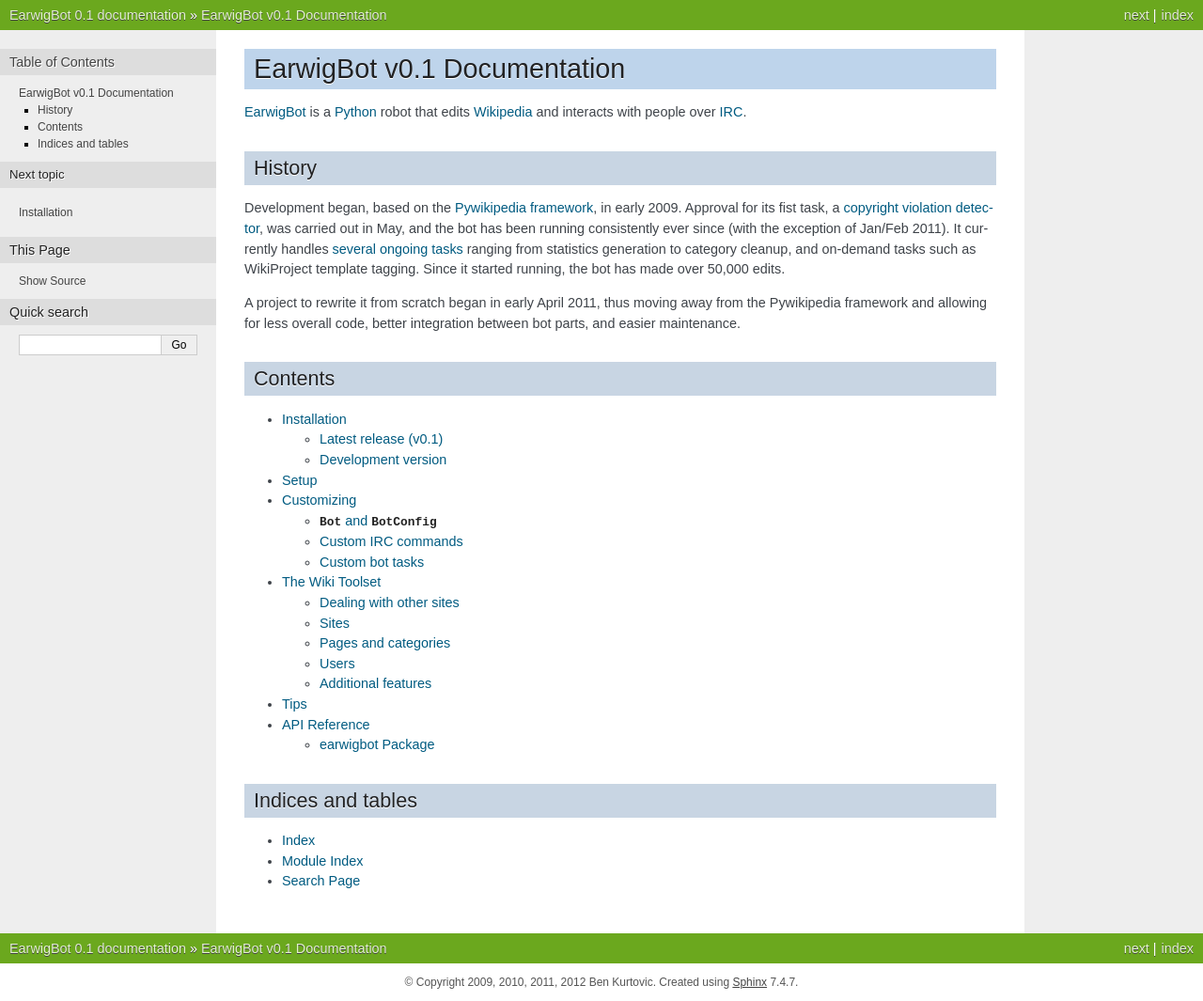
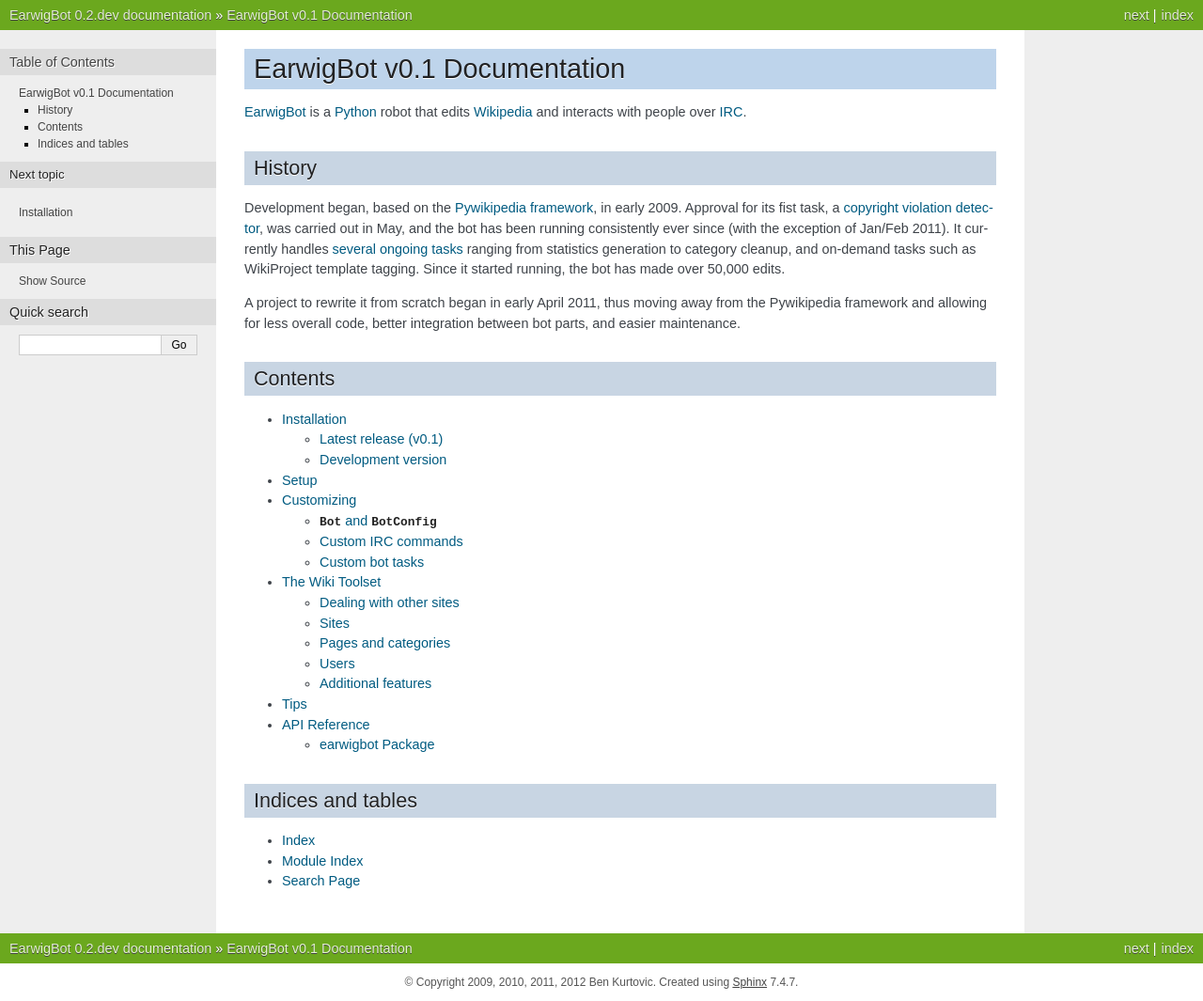
Before and after one commit to earwig/earwigbot, a Sphinx documentation site: the page built from docs/index.rst, in a window 1280 px wide. Shown: the whole page at 94% size. Built offline with Sphinx 7.4.7, drawn with Linux system fonts in a browser that asks for light colours.

Commit message:
Version bump for 0.2.dev.

```diff
--- a/docs/conf.py
+++ b/docs/conf.py
@@ -48,9 +48,9 @@
 # built documents.
 #
 # The short X.Y version.
-version = '0.1'
+version = '0.2'
 # The full version, including alpha/beta/rc tags.
-release = '0.1'
+release = '0.2.dev'
 
 # The language for content autogenerated by Sphinx. Refer to documentation
 # for a list of supported languages.
--- a/earwigbot/__init__.py
+++ b/earwigbot/__init__.py
@@ -32,9 +32,9 @@
 __author__ = "Ben Kurtovic"
 __copyright__ = "Copyright (C) 2009, 2010, 2011, 2012 Ben Kurtovic"
 __license__ = "MIT License"
-__version__ = "0.1"
+__version__ = "0.2.dev"
 __email__ = "ben.kurtovic@verizon.net"
-__release__ = True
+__release__ = False
 
 if not __release__:
     def _get_git_commit_id():
```
Also changed, not shown: 1 other file.
